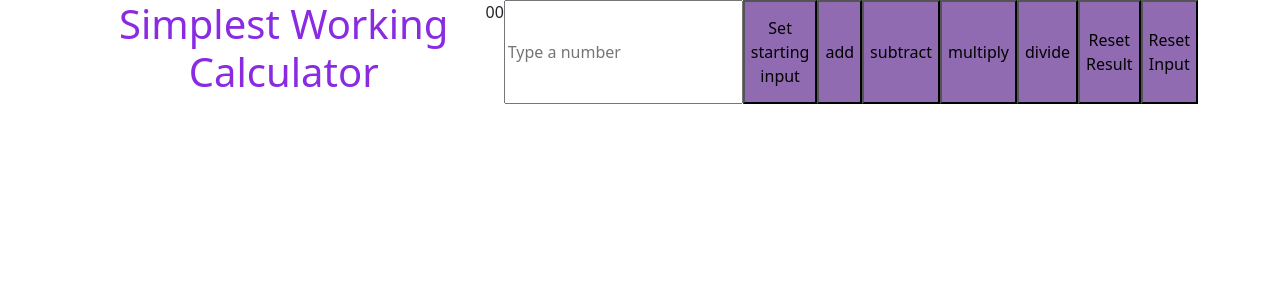
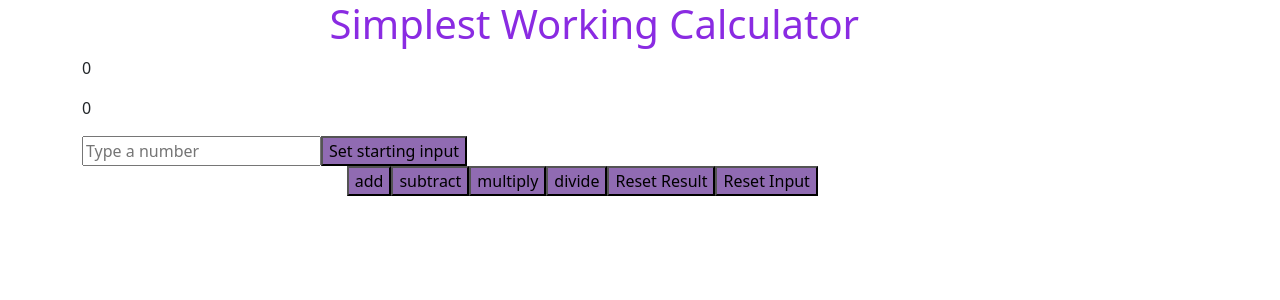
Before and after one commit to cjp0421/react-calculator-v3, a React (Create React App) app: page / in a window 1280 px wide. Shown: the top 300 px of the page. Built offline with nearby package versions, Linux system fonts and the light colour scheme.

Commit message:
continuing to play with flexbox and layout

```diff
--- a/src/App.css
+++ b/src/App.css
@@ -1,31 +1,14 @@
 button {
   background-color: rgb(144, 107, 178);
   margin: auto;
-}
-
-div {
-  margin: 0 auto;
-  display: block;
 }
 
 input {
   margin: auto;
 }
 
-form {
-  display: flex;
-  justify-items: center;
-}
-
-p {
-  display: block;
-  margin: 0 auto;
-  text-align: center;
-}
-
 .container {
   display: flex;
-
 }
 
 .header {
--- a/src/App.js
+++ b/src/App.js
@@ -42,15 +42,16 @@ function App() {
   };
 
   return (
-    <div className="App container">
+    <div className="App">
+      <div className='container'>
         <div className='row'>
           <div className='col'>
             <h1 className="header">Simplest Working Calculator</h1>
           </div>
 
-      </div>
+
           <div className='row'>
-        <form>
+            <form className='col-12'>
               <p ref={resultRef}> {result} </p>
               <p ref={inputRef}>{input} </p>
               <input
@@ -74,7 +75,8 @@ function App() {
             </form>
           </div>
         </div>
-
+      </div>
+    </div>
   );
 }
 
```
Lines whose indentation alone changed are shown as unchanged.
